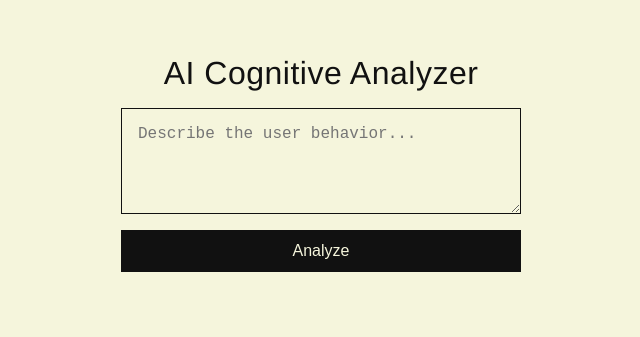
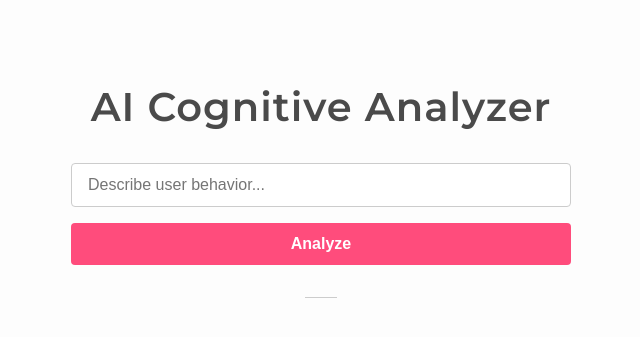
Before and after one commit to azinshahi/ai-cognitive-analyzer, a website: page index.html in a window 1280 px wide. Shown: the part 223-560 px from the top of the page, without its empty margins (319-959 px from the left). Drawn offline with Linux system fonts and the light colour scheme.

Commit message:
Update index.html

```diff
--- a/index.html
+++ b/index.html
@@ -4,13 +4,20 @@
   <meta charset="UTF-8" />
   <meta name="viewport" content="width=device-width, initial-scale=1.0" />
   <title>AI Cognitive Analyzer</title>
+  <link href="https://fonts.googleapis.com/css2?family=Montserrat:wght@400;600&display=swap" rel="stylesheet" />
   <style>
+    :root {
+      --font-color: #4a4a4a;
+      --background-color: #fdfdfd;
+      --accent-pink: #ff4c7c;
+    }
+
     body {
       margin: 0;
       padding: 0;
-      background-color: #f5f5dc; /* beige */
-      color: #111; /* black */
-      font-family: 'Helvetica Neue', sans-serif;
+      background-color: var(--background-color);
+      color: var(--font-color);
+      font-family: 'Montserrat', sans-serif;
       display: flex;
       flex-direction: column;
       align-items: center;
@@ -19,56 +26,61 @@
     }
 
     h1 {
-      font-weight: 400;
-      margin-bottom: 1rem;
-      letter-spacing: 0.5px;
+      font-size: 2.5rem;
+      font-weight: 600;
+      margin-bottom: 2rem;
+      text-align: center;
+      letter-spacing: 1px;
     }
 
     form {
       display: flex;
       flex-direction: column;
+      gap: 1rem;
       width: 100%;
-      max-width: 400px;
-      gap: 1rem;
+      max-width: 500px;
+      padding: 0 1rem;
     }
 
-    textarea {
-      background: none;
-      border: 1px solid #111;
-      padding: 1rem;
+    input[type="text"] {
+      padding: 0.75rem 1rem;
       font-size: 1rem;
-      resize: vertical;
-      color: #111;
+      border: 1px solid #ccc;
+      border-radius: 4px;
+      color: var(--font-color);
+      background-color: #fff;
     }
 
     button {
-      background: #111;
-      color: #f5f5dc;
+      background-color: var(--accent-pink);
+      color: #fff;
       border: none;
       padding: 0.75rem;
       font-size: 1rem;
+      font-weight: 600;
+      border-radius: 4px;
       cursor: pointer;
       transition: background 0.2s ease;
     }
 
     button:hover {
-      background: #333;
+      background-color: #e03c6b;
     }
 
     .output {
       margin-top: 2rem;
       max-width: 600px;
+      padding: 0 1rem;
       font-size: 1rem;
       line-height: 1.5;
-      border-top: 1px solid #111;
-      padding-top: 1rem;
+      border-top: 1px solid #ccc;
     }
   </style>
 </head>
 <body>
   <h1>AI Cognitive Analyzer</h1>
   <form id="analyzer-form">
-    <textarea id="behavior" rows="4" placeholder="Describe the user behavior..."></textarea>
+    <input type="text" id="behavior" placeholder="Describe user behavior..." />
     <button type="submit">Analyze</button>
   </form>
   <div class="output" id="output"></div>
@@ -80,7 +92,6 @@
     form.addEventListener('submit', async (e) => {
       e.preventDefault();
       const behavior = document.getElementById('behavior').value;
-
       output.textContent = 'Analyzing...';
 
       try {
```
